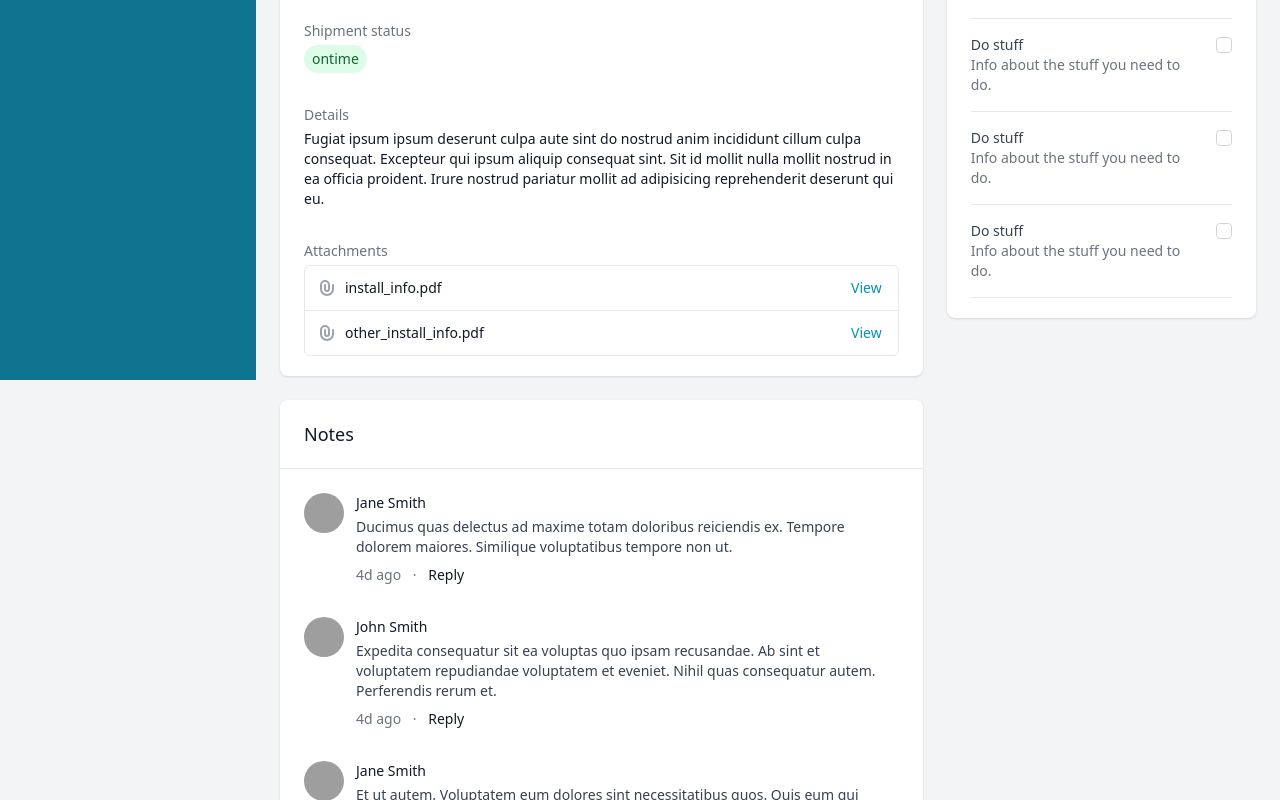
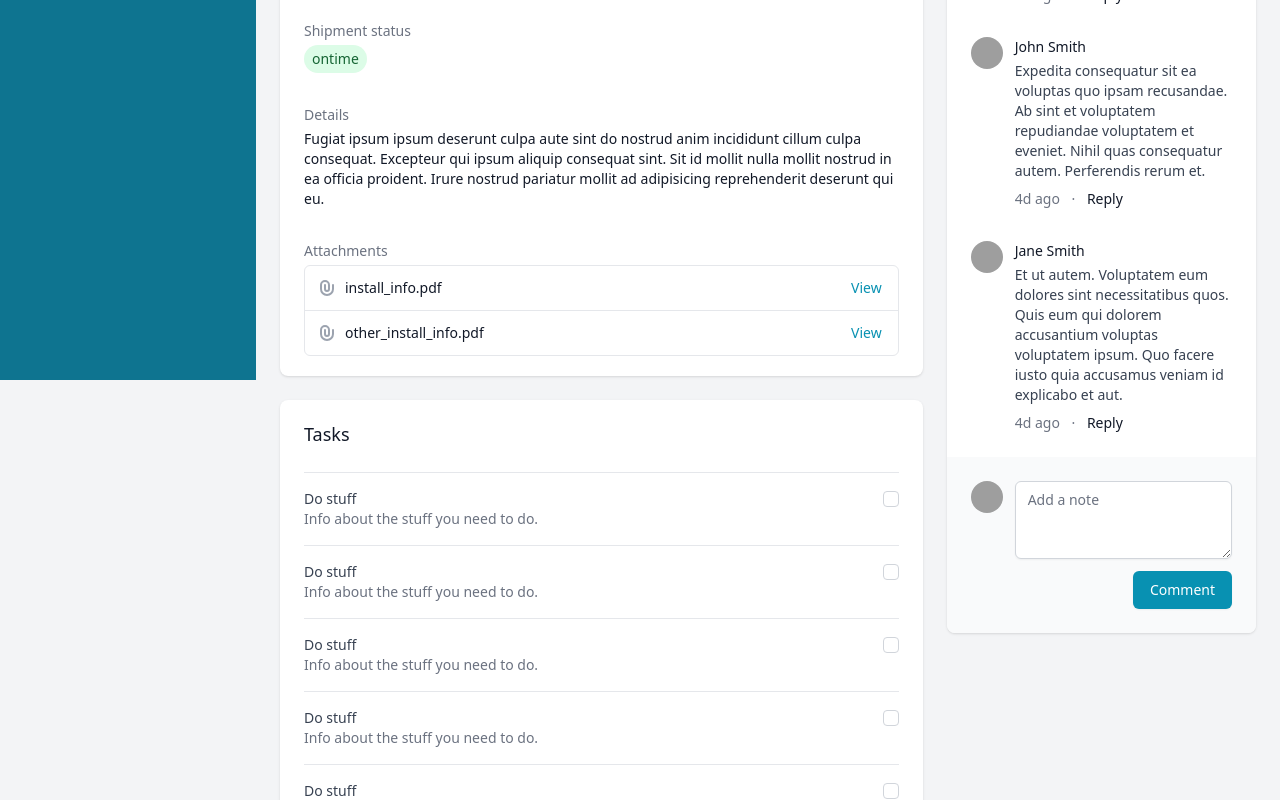
Before and after one commit to itsmejoeyb/hts, a Next.js app: page /workorders/1 in a window 1280 px wide. Shown: the part 420-1220 px from the top of the page. Built offline with nearby package versions, Linux system fonts and the light colour scheme; grey boxes are pictures that could not be loaded.

Commit message:
swapped tasks and notes

```diff
--- a/pages/index.tsx
+++ b/pages/index.tsx
@@ -6,6 +6,12 @@ import { IdentificationIcon, ClipboardIcon, ClipboardCheckIcon } from '@heroicon
 import { user } from '../dummy-data/data'
 import Link from 'next/link'
 import useGetWorkOrders from '@hooks/useGetWorkOrders'
+
+enum BGColorClass {
+  OnTime = 'ontime',
+  Due = 'due',
+  OverDue = 'overdue'
+}
 
 type Project = {
   id: number,
--- a/pages/workorders/[slug].tsx
+++ b/pages/workorders/[slug].tsx
@@ -116,9 +116,9 @@ const WorkOrder: NextPage<Props> = (props) => {
             </div>
           </div>
 
-          <div className="mt-8 max-w-3xl mx-auto grid grid-cols-1 gap-6 sm:px-6 lg:max-w-7xl lg:grid-flow-col-dense lg:grid-cols-3">
+          <div className="mt-8 max-w-3xl mx-auto grid grid-cols-1 gap-6 sm:px-6 lg:max-w-7xl xl:grid-flow-col-dense xl:grid-cols-3">
             <div className="space-y-6 lg:col-start-1 lg:col-span-2">
-              {/* Description list*/}
+              {/* Description*/}
               <section aria-labelledby="applicant-information-title">
                 <div className="bg-white shadow sm:rounded-lg">
                   <div className="px-4 py-5 sm:px-6">
@@ -184,9 +184,55 @@ const WorkOrder: NextPage<Props> = (props) => {
                   </div>
                 </div>
               </section>
+              {/* End Description */}
+
+              {/* Tasks */}
+            <section aria-labelledby="tasks-title">
+              <div className="bg-white px-4 py-5 shadow sm:rounded-lg sm:px-6">
+                <h2 id="timeline-title" className="text-lg font-medium text-gray-900">
+                  Tasks
+                </h2>
+                <div className="mt-6 flow-root">
+                  <fieldset>
+                    <legend className="text-lg font-medium text-gray-900"></legend>
+                    <div className=" border-t border-b border-gray-200 divide-y divide-gray-200">
+                      {tasks.map((task) => (
+                        <div key={task.id} className="relative flex items-start py-4">
+                          <div id='title' className={classNames(task.completed ? "line-through" : "", "min-w-0 flex-1 text-sm ")}>
+                            <label htmlFor={`task-${task.id}`} className="font-medium text-gray-700 select-none">
+                              {task.title}
+                            </label>
+                            <p className='text-gray-500'>{task.description}</p>
+                          </div>
+                          <div className="ml-3 flex items-center h-5">
+                            <input
+                              id={`task-${task.id}`}
+                              name={`task-${task.id}`}
+                              type="checkbox"
+                              defaultChecked={task.completed}
+                              className="focus:ring-cyan-500 h-4 w-4 text-cyan-600 border-gray-300 rounded"
+                              onChange={(e) => {
+                                task.completed = e.target.checked
+                                setTasks([...tasks]);
+                              }}
+                            />
+                          </div>
+                        </div>
+                      ))}
+                    </div>
+                  </fieldset>
+                </div>
+              </div>
+            </section>
+
+            {/* End Tasks */}
+
+          </div>
+
+
 
           {/* Comments*/}
-              <section aria-labelledby="notes-title">
+          <section aria-labelledby="notes-title" className="xl:col-start-3 xl:col-span-1">
             <div className="bg-white shadow sm:rounded-lg sm:overflow-hidden">
               <div className="divide-y divide-gray-200">
                 <div className="px-4 py-5 sm:px-6">
@@ -201,7 +247,7 @@ const WorkOrder: NextPage<Props> = (props) => {
                         <div className="flex space-x-3">
                           <div className="flex-shrink-0">
                             <img
-                                  className="h-10 w-10 rounded-full"
+                              className="h-8 w-8 rounded-full"
                               src={`https://images.unsplash.com/photo-${comment.imageId}?ixlib=rb-1.2.1&ixid=eyJhcHBfaWQiOjEyMDd9&auto=format&fit=facearea&facepad=2&w=256&h=256&q=80`}
                               alt=""
                             />
@@ -232,7 +278,7 @@ const WorkOrder: NextPage<Props> = (props) => {
               <div className="bg-gray-50 px-4 py-6 sm:px-6">
                 <div className="flex space-x-3">
                   <div className="flex-shrink-0">
-                        <img className="h-10 w-10 rounded-full" src={user.imageUrl} alt="" />
+                    <img className="h-8 w-8 rounded-full" src={user.imageUrl} alt="" />
                   </div>
                   <div className="min-w-0 flex-1">
                     <form action="#">
@@ -263,47 +309,8 @@ const WorkOrder: NextPage<Props> = (props) => {
               </div>
             </div>
           </section>
-            </div>
+          {/* End Comments */}
 
-            <section aria-labelledby="timeline-title" className="lg:col-start-3 lg:col-span-1">
-              <div className="bg-white px-4 py-5 shadow sm:rounded-lg sm:px-6">
-                <h2 id="timeline-title" className="text-lg font-medium text-gray-900">
-                  Tasks
-                </h2>
-
-                {/* Activity Feed */}
-                <div className="mt-6 flow-root">
-                    <fieldset>
-                        <legend className="text-lg font-medium text-gray-900"></legend>
-                        <div className=" border-t border-b border-gray-200 divide-y divide-gray-200">
-                            {tasks.map((task) => (
-                                <div key={task.id} className="relative flex items-start py-4">
-                                    <div id='title' className={classNames(task.completed ? "line-through" : "","min-w-0 flex-1 text-sm ")}>
-                                        <label htmlFor={`task-${task.id}`} className="font-medium text-gray-700 select-none">
-                                            {task.title}
-                                        </label>
-                                        <p className='text-gray-500'>{task.description}</p>
-                                    </div>
-                                    <div className="ml-3 flex items-center h-5">
-                                        <input
-                                            id={`task-${task.id}`}
-                                            name={`task-${task.id}`}
-                                            type="checkbox"
-                                            defaultChecked={task.completed}
-                                            className="focus:ring-cyan-500 h-4 w-4 text-cyan-600 border-gray-300 rounded"
-                                            onChange={(e) => {
-                                                task.completed = e.target.checked
-                                                setTasks([...tasks]);
-                                            }}
-                                        />
-                                    </div>
-                                </div>
-                            ))}
-                        </div>
-                    </fieldset>
-                </div>
-              </div>
-            </section>
           </div>
         </div>
     );
```
Lines whose indentation alone changed are shown as unchanged.
